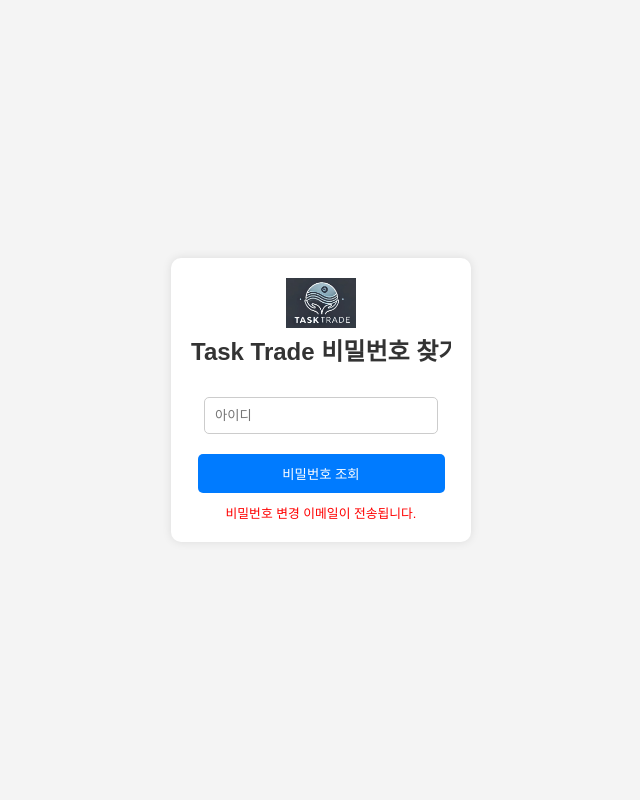
After one commit to TasktradeDevelop/beta_tasktrade, a Python web app: template app/templates/auth/search-pw.html in a window 1280 px wide. The commit adds this page. Shown: the whole page, without its empty margins (319-959 px from the left). Run offline with Jinja, Linux system fonts and the light colour scheme; the template is opened without the code that fills it, so the values that code supplies are empty.

Commit message:
1.24 second commit
일단 login 창에 아이디 변경, 비밀번호 변경, 회원가입 창을 연결시키고 그 중에 회원가입을 제외하고는 비슷한 디자인으로 변경 창은 통일하여 만듦

```diff
--- a/app/api/routes/users.py
+++ b/app/api/routes/users.py
@@ -10,5 +10,5 @@ router = APIRouter(
 
 
 @router.get("/profile", response_class=HTMLResponse)
-async def open_myprofile(request: Request):
-    return templates.TemplateResponse("myprofile.html", {'request': request})
+async def open_my_profile(request: Request):
+    return templates.TemplateResponse("my-profile.html", {'request': request})
--- /dev/null
+++ b/app/static/css/components/auth.css
@@ -0,0 +1,65 @@
+/*
+auth 관련 page에 공통적으로 적용되는 design layout
+*/
+
+/* Extra body style */
+body {
+    display: flex;
+    justify-content: center;
+    align-items: center;
+    height: 100vh;
+}
+
+/* Main login container */
+.auth-container {
+    background-color: white;
+    padding: 20px;
+    border-radius: 10px;
+    box-shadow: 0 0 10px rgba(0, 0, 0, 0.1);
+    width: 300px;
+    text-align: center;
+}
+
+.auth-container img {
+    width: 70px;
+    height: 50px;
+    cursor: pointer;
+}
+
+.auth-container h2 {
+    margin-bottom: 20px;
+    font-size: 1.5rem; /* Normal font size */
+    white-space: nowrap; /* Prevent the text from wrapping */
+    overflow: hidden; /* Prevent visual overflow */
+    text-align: center; /* Center align the text */
+}
+
+input {
+    width: 90%;
+    padding: 10px;
+    margin: 10px 0;
+    border: 1px solid #ccc;
+    border-radius: 5px;
+}
+
+button {
+    width: 95%;
+    padding: 10px;
+    background-color: #007bff;
+    color: white;
+    border: none;
+    border-radius: 5px;
+    cursor: pointer;
+    margin: 10px 0;
+    transition: background-color 0.3s ease, box-shadow 0.3s ease;
+}
+
+button:hover {
+    background-color: #0056b3;
+    box-shadow: 0 4px 10px rgba(0, 0, 0, 0.2);
+}
+
+.caution-text {
+    font-size: 0.8rem; /* Adjust font size if necessary */
+    color: red;
+}
--- /dev/null
+++ b/app/static/js/pages/auth-search.js
@@ -0,0 +1,13 @@
+// search-id, search-pw에 관련된 모든 함수를 작성
+
+function findId(event) {
+    event.preventDefault();
+    // more specifics
+
+}
+
+function findPW(event) {
+    event.preventDefault();
+    // more specifics
+
+}
--- a/app/static/js/pages/index.js
+++ b/app/static/js/pages/index.js
@@ -1,7 +1,7 @@
 // index.html에 한정되어 직접 관련된 모든 js function
 
 // link to myprofile.html
-function to_myprofile() {
+function to_my_profile() {
     window.location.replace("/users/profile");
 }
 
--- /dev/null
+++ b/app/templates/auth/search-pw.html
@@ -0,0 +1,33 @@
+<!DOCTYPE html>
+<html lang="ko">
+<head>
+    <meta charset="UTF-8">
+    <title>Task Trade 비밀번호 찾기</title>
+
+    <!-- Link to external CSS -->
+    <link rel="stylesheet" href="/static/css/main.css">
+    <link rel="stylesheet" href="/static/css/components/auth.css">
+
+    <!-- Link to external JS -->
+    <script src="/static/js/main.js" defer></script>
+    <script src="/static/js/pages/auth-search.js" defer></script>
+
+</head>
+<body>
+    <div class="auth-container">
+        <!-- 메인 페이지로 링크 -->
+        <a href="/">
+            <img src="/static/images/logo/task_trade_logo.jpeg" alt="Main Logo">
+        </a>
+
+        <!-- 로그인 폼 -->
+        <h2>Task Trade 비밀번호 찾기</h2>
+
+        <form onsubmit="findPW(event)">
+            <input type="email" id="user-id" placeholder="아이디" required><br>
+            <button type="submit">비밀번호 조회</button>
+            <p class="caution-text">비밀번호 변경 이메일이 전송됩니다.</p>
+        </form>
+    </div>
+</body>
+</html>
--- a/app/templates/index.html
+++ b/app/templates/index.html
@@ -35,7 +35,7 @@
                 <div class="profile-photo">
                     <img src="/static/images/personal/sample_profile.png" alt="프로필사진">
                 </div>
-                <span id="to-myprofile" onclick="to_myprofile()">내 프로필</span>
+                <span id="to-my-profile" onclick="to_my_profile()">내 프로필</span>
             </div>
             <ul class="sidebar-menu">
                 <li>중간 메뉴 1</li>
--- a/app/templates/users/myprofile.html
+++ b/app/templates/users/my-profile.html
@@ -6,12 +6,12 @@
 
     <!-- Link to external CSS -->
     <link rel="stylesheet" href="/static/css/main.css">
-    <link rel="stylesheet" href="/static/css/pages/myprofile.css">
+    <link rel="stylesheet" href="/static/css/pages/my-profile.css">
     <link rel="stylesheet" href="/static/css/components/navbar.css">
 
     <!-- Link to external JS -->
     <script src="/static/js/main.js" defer></script>
-    <script src="/static/js/pages/myprofile.js" defer></script>
+    <script src="/static/js/pages/my-profile.js" defer></script>
     <script src="/static/js/components/navbar.js" defer></script>
 
 </head>
```
Also changed, not shown: app/api/routes/auth.py (+10 -0 lines), app/static/css/pages/login.css (+19 -60 lines), app/templates/auth/login.html (+21 -6 lines), app/templates/auth/search-id.html (added, +34 -0 lines), app/static/css/pages/my-profile.css (renamed from app/static/css/pages/myprofile.css), app/static/js/pages/my-profile.js (added), app/static/js/pages/myprofile.js (deleted).
